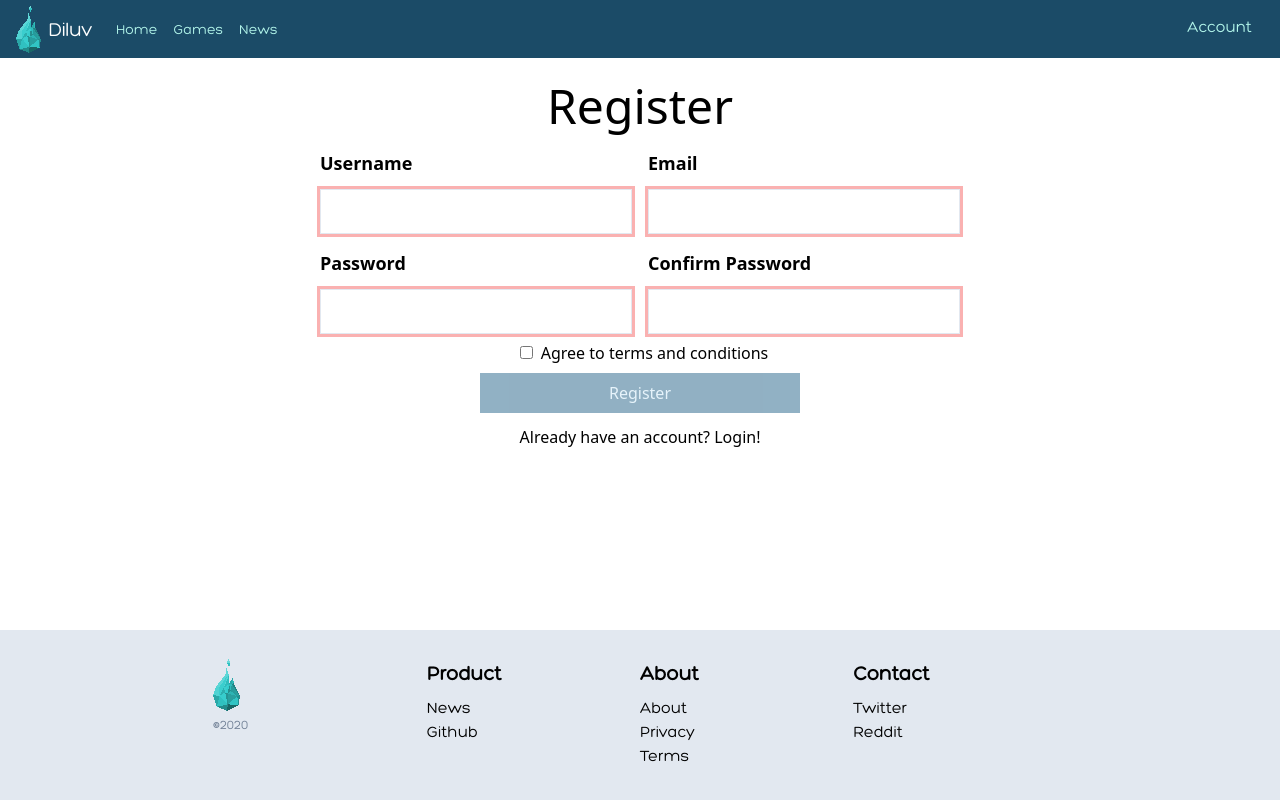
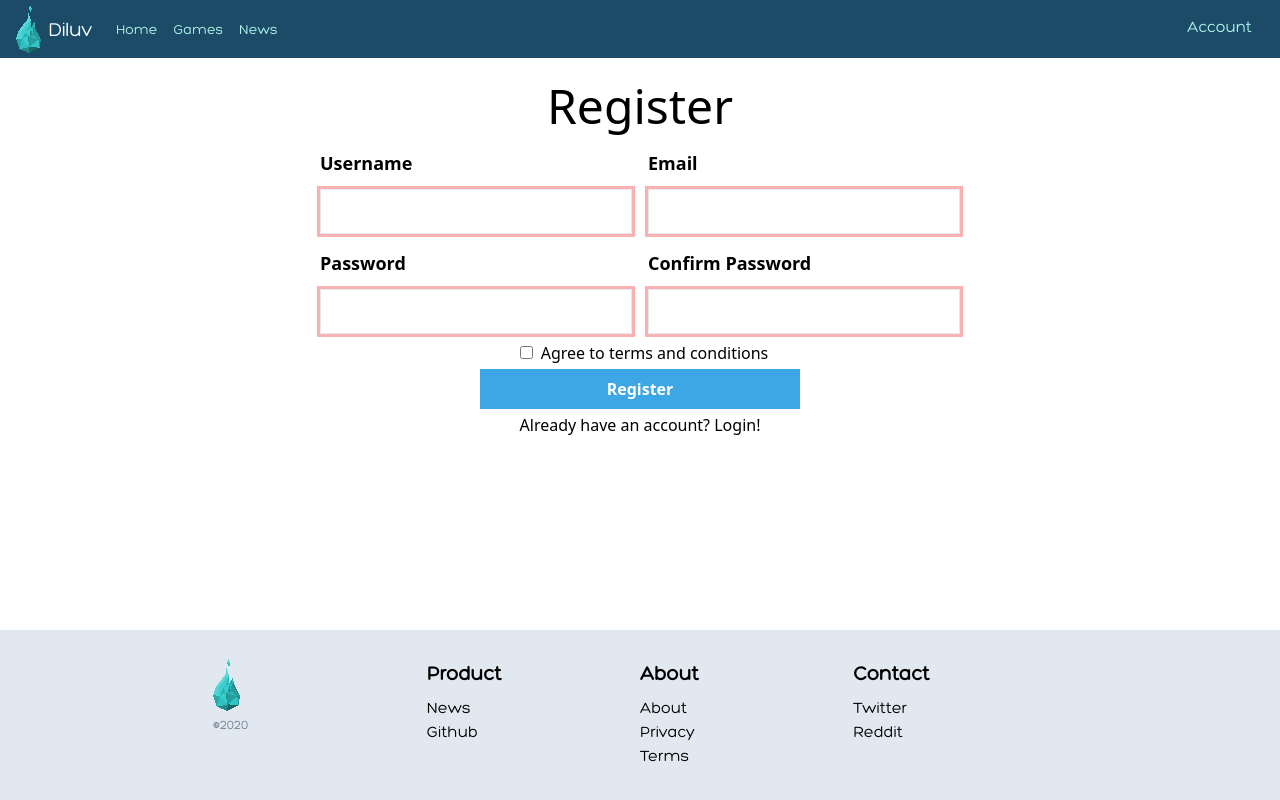
Before and after one commit to Diluv/Diluv-Website, a Next.js app: page /register in a window 1280 px wide. Built offline with nearby package versions, Linux system fonts and the light colour scheme; what axios-auth-refresh, tailwindcss-elevation, tailwindcss-spinner, tailwindcss-triangle-after would draw is missing.

Commit message:
Made the register button just look better

```diff
--- a/src/pages/register.tsx
+++ b/src/pages/register.tsx
@@ -239,24 +239,24 @@ function RegisterPage() {
               </label>
             </div>
           </div>
-          <div className="md:w-1/4 w-5/6 mx-auto mt-2">
+          <div className="md:w-1/4 w-5/6 mx-auto mt-1">
             <button
               disabled={
-                !(validTerms.current.valueOf()
+                (validTerms.current.valueOf()
                   && validPasswordConfirm.current.valueOf()
                   && validPassword.current.valueOf()
                   && validEmail.current.valueOf()
                   && validUserName.current.valueOf())
               }
               type="submit"
-              className="block bg-diluv-700 disabled:bg-diluv-700 hover:bg-diluv-500 text-diluv-200 disabled:text-diluv-200 hover:text-white p-2
+              className="font-bold block bg-diluv-500 disabled:bg-diluv-500 hover:bg-diluv-700 text-white p-2
               w-full transition-colors duration-200 ease-in disabled:opacity-50 disabled:cursor-not-allowed"
             >
               Register
             </button>
           </div>
         </form>
-        <div className="md:w-1/2 w-5/6 mx-auto my-3 text-center">
+        <div className="md:w-1/2 w-5/6 mx-auto mt-1 text-center">
           <p>
             Already have an account?
             <Link href="/login"><span className="hover:text-diluv-500 cursor-pointer"> Login!</span></Link>
```
